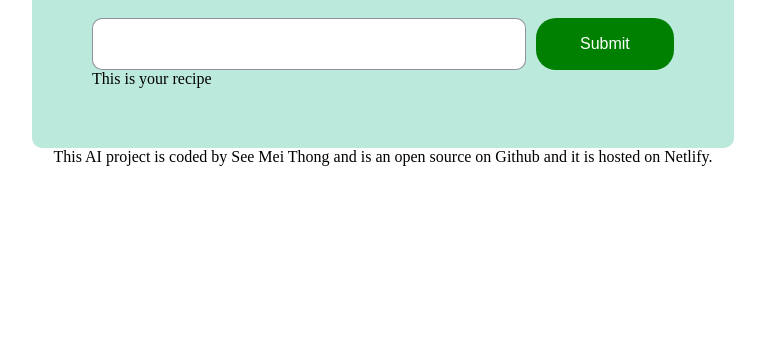
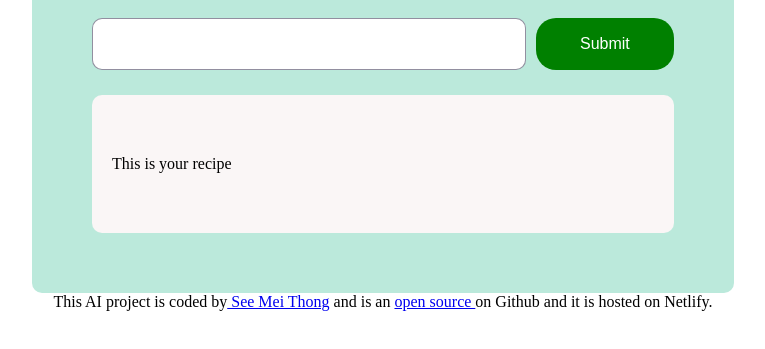
Before and after one commit to I-code1992/AI-recipe-generator, a plain HTML site: page index.html in a window 1280 px wide. Shown: the part 181-530 px from the top of the page, without its empty margins (257-1022 px from the left). Drawn offline with Linux system fonts and the light colour scheme.

Commit message:
added more css and links

```diff
--- a/index.html
+++ b/index.html
@@ -13,9 +13,10 @@
         <input type="text" class="search" id="request">
         <input type="submit" class="button">
     </form>
-    <div>This is your recipe</div>
+    <div class="result">This is your recipe</div>
 
 </div>
-<footer>This AI project is coded by See Mei Thong and is an open source on Github and it is hosted on Netlify.</footer>
+<footer>This AI project is coded by<a href="https://github.com/I-code1992" target="_blank"> See Mei Thong</a> and is an <a href="https://github.com/I-code1992/AI-recipe-generator"
+        target="_blank">open source </a> on Github and it is hosted on Netlify.</footer>
 </body>
 </html>
--- a/style.css
+++ b/style.css
@@ -46,3 +46,11 @@ footer{
   border-radius: 20px;
   padding: 14px 24px;
 }
+
+.result{
+  background: rgb(250, 246, 246);
+  margin-top: 25px;
+  width: auto;
+  padding: 60px 20px;
+  border-radius: 10px;
+}
```
